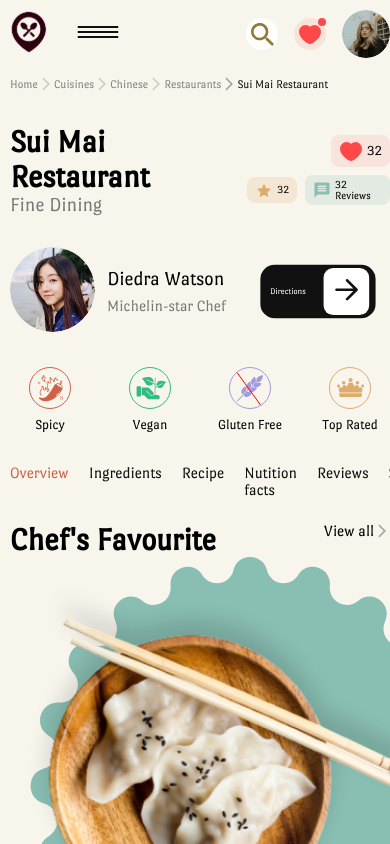
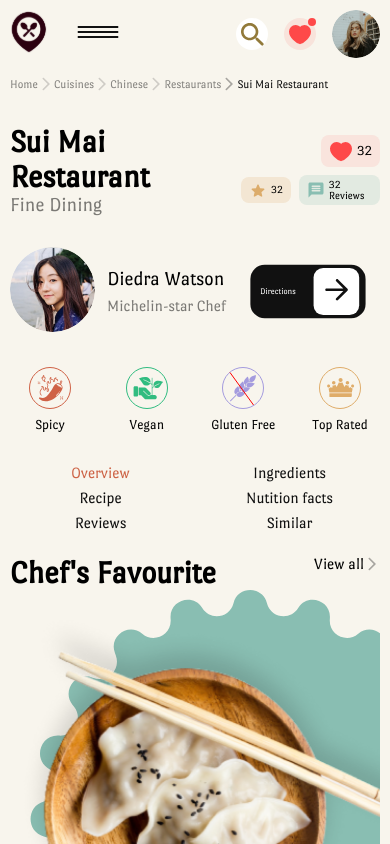
Before and after one commit to Kombath-S/sui-mai-restaurant, a React (Vite) app: page / in a window 390 px wide. Shown: the top 844 px of the page. Built offline with nearby package versions, Linux system fonts and the light colour scheme.

Commit message:
fix responsive

```diff
--- a/src/App.tsx
+++ b/src/App.tsx
@@ -11,8 +11,6 @@ const Outer = styled.div`
   position: relative;
   background: ${softerPink};
   max-width: 100vw;
-  min-width: 400px;
-  overflow:hidden;
   @media screen and (min-width:${BPoints[0]}px) and (max-width:${BPoints[1]}px){
       max-height: 100vh;
       overflow: hidden !important;
--- a/src/components/Restaurant/components/Left/InfosSections/components/RestoNavTabs.tsx
+++ b/src/components/Restaurant/components/Left/InfosSections/components/RestoNavTabs.tsx
@@ -11,12 +11,16 @@ import { BPoints } from "../../../../../ui";
 const Wrapper = styled(FlexRowAc)`
     gap: 20px;
     margin-top: 64px;
+    width: 100%;
     /* background: red; */
     flex-direction: row !important;
     @media screen and (max-width:${BPoints[0]}px){
         margin-top: 32px;
         margin-bottom: 24px;
+        justify-items:center;
+        text-align:center;
     }
+
 `
 
 const Bar = styled('div')`
@@ -38,10 +42,20 @@ const Track = styled.span`
 
 const Tabs = styled(FlexCol)`
     gap: 20px;
+    @media screen and (max-width: ${BPoints[0] - 100}px){
+        width: 100%;
+        display: grid !important;
+        grid-template-columns: repeat(2,1fr);
+        grid-template-rows: repeat(3, auto);
+    }
 
-    @media screen and (max-width:${BPoints[0]}px) {
+@media screen and (max-width:${BPoints[0]}px) {
     flex-direction:row;
     justify-content: space-evenly;
+    gap: 8px;
+  }
+  @media screen and (max-width: 300px) {
+
   }
 `
 
```
Also changed, not shown: 2 other files (tests, documents, lock files or other folders).
